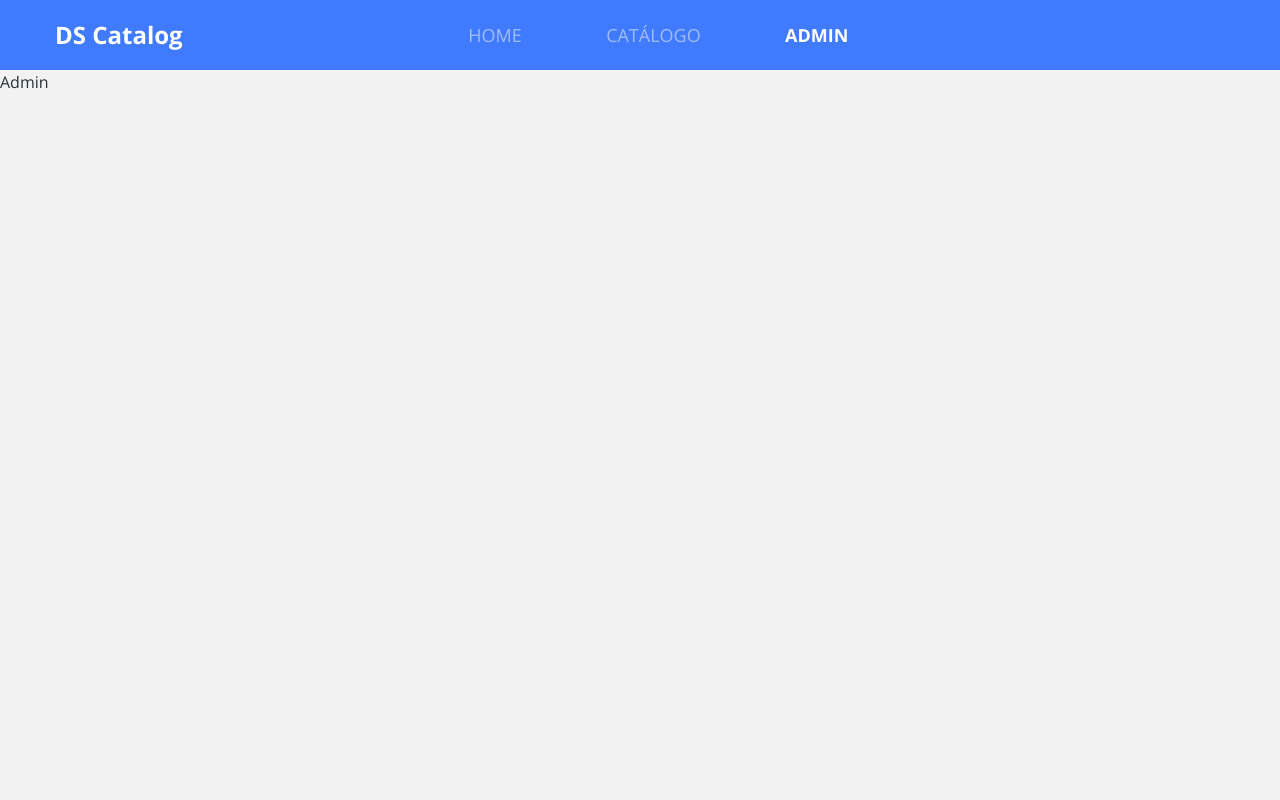
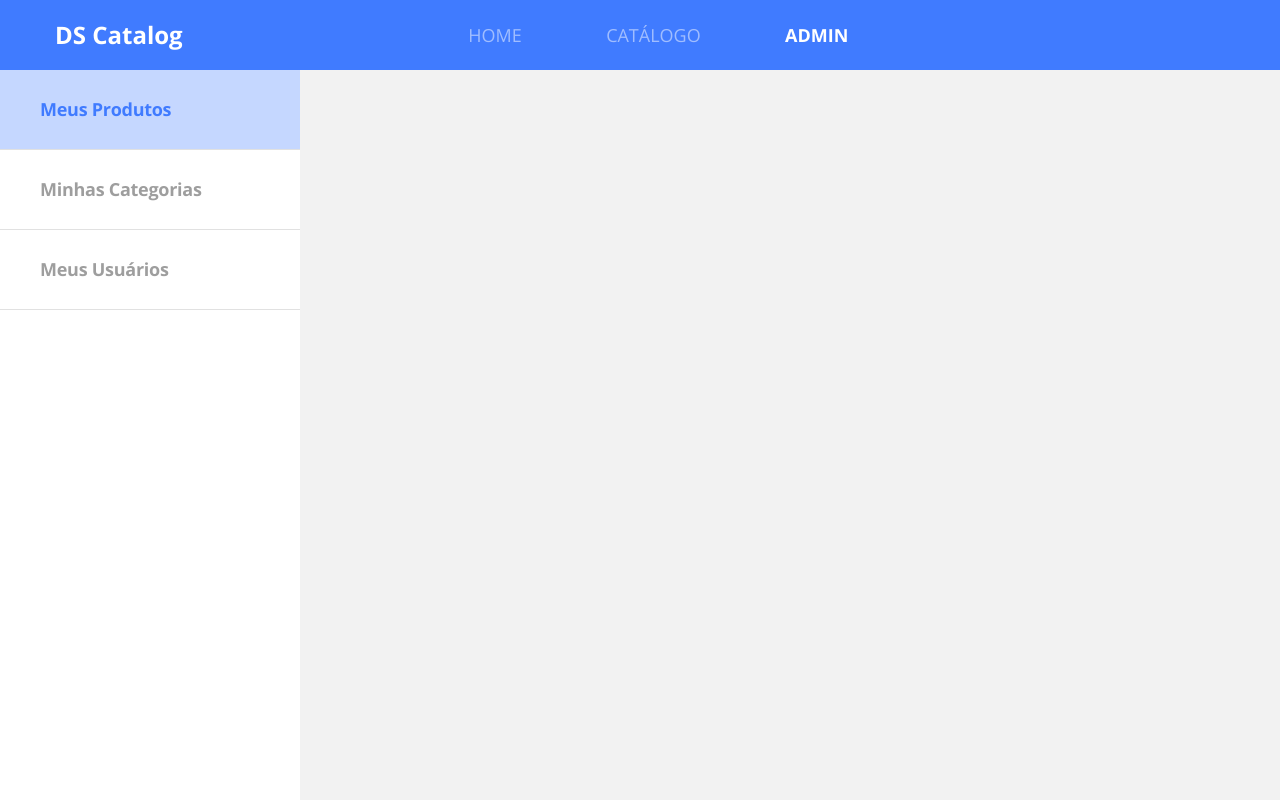
Before and after one commit to WilmarOliveira/ds-catalog-bootcamp-devsuperior, a React (Create React App) app in the folder front-web/: page /admin in a window 1280 px wide. Built offline with nearby package versions, Linux system fonts and the light colour scheme.

Commit message:
Navbar from Admin

```diff
--- /dev/null
+++ b/front-web/src/pages/Admin/components/Navbar/index.tsx
@@ -0,0 +1,29 @@
+import './styles.scss';
+
+const Navbar = () => {
+    return(
+        <nav className="admin-nav-container" >
+            <ul>
+                <li>
+                    <a href="teste" className="admin-nav-item active">
+                        Meus Produtos
+                    </a>
+                </li>
+                <li>
+                    <a href="teste" className="admin-nav-item">
+                        Minhas Categorias
+                    </a>
+                </li>
+                <li>
+                    <a href="teste" className="admin-nav-item">
+                        Meus Usuários
+                    </a>
+                </li>
+            </ul>
+
+
+        </nav>
+    );
+}
+
+export default Navbar;
--- /dev/null
+++ b/front-web/src/pages/Admin/components/Navbar/styles.scss
@@ -0,0 +1,27 @@
+.admin-nav-container {
+    width: 300px;
+    background-color: #fff;
+    height: calc(100vh - 70px);
+}
+
+.admin-nav-item {
+    height: 80px;
+    display: flex;
+    align-items: center;
+    padding-left: 40px;
+    border-bottom: 1px solid #E1E1E1;
+    font-weight: bold;
+    font-size: 18px;
+    line-height: 25px;
+    letter-spacing: -0.015em;
+    color: #9E9E9E;
+
+    &.active {
+        color: #407BFF;
+        background: rgba(64, 123, 255, 0.3);
+    }
+
+    &:hover {
+        color: #407BFF;
+    }
+}
--- a/front-web/src/pages/Admin/index.tsx
+++ b/front-web/src/pages/Admin/index.tsx
@@ -1,5 +1,10 @@
-const Admin = () => (
-    <div>Admin</div>
-);
+import Navbar from "./components/Navbar";
+
+const Admin = () => {
+    return(
+        <Navbar />
+    );
+
+}
 
 export default Admin;
```
Also changed, not shown: 1 other file (tests, documents, lock files or other folders).
